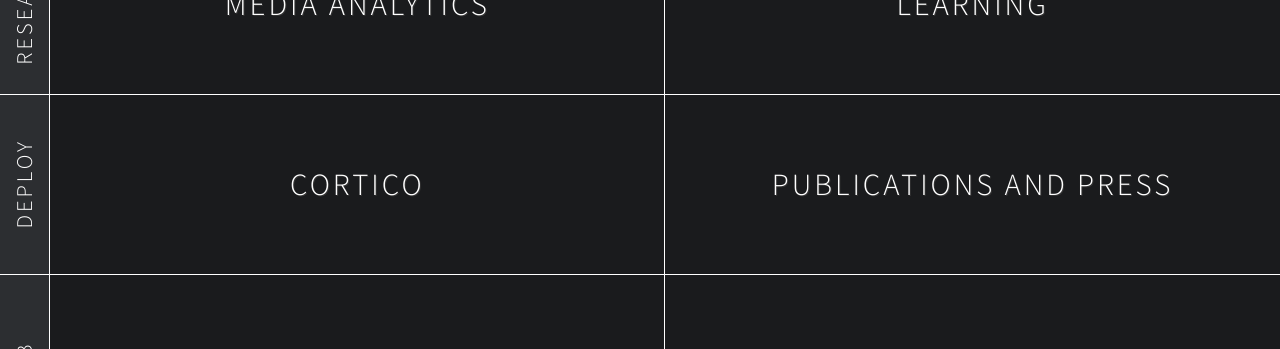
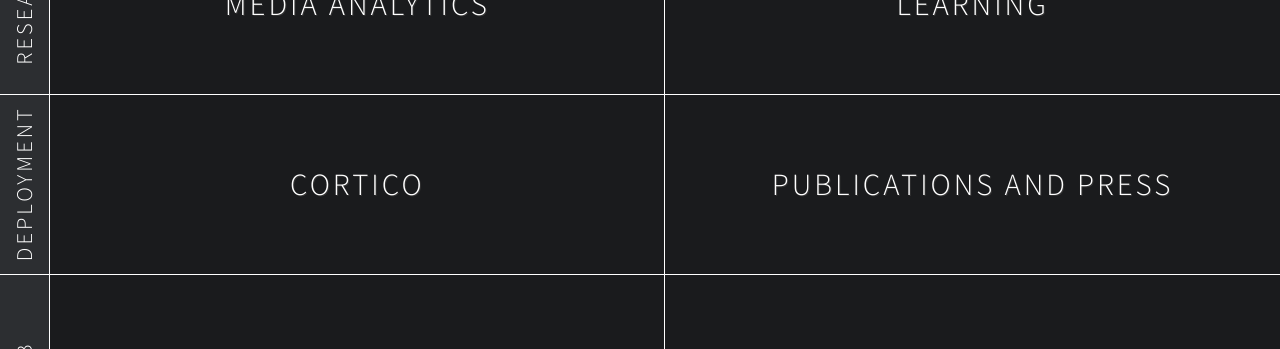
Before and after one commit to mit-ccc/social-machines.github.io, a Jekyll site: the page built from index.html, in a window 1280 px wide and 900 px high, scrolled down 792 px. Shown: the part 153-502 px from the top of the window. Built offline with Jekyll 4.4.1, drawn with Linux system fonts in a browser that asks for light colours; nearby versions of some CDN libraries; a script that is not in the unit is left out; the list of posts is cut into pages by our own code.

Commit message:
Changed to Deployment on homepage, added photos to life at the lab

```diff
--- a/index.html
+++ b/index.html
@@ -35,7 +35,7 @@
 <div class="box-container has-labels">
   <div class="box-labels">
     <div class="box-label"><span class="box-label-text">Research</span></div>
-    <div class="box-label"><span class="box-label-text">Deploy</span></div>
+    <div class="box-label"><span class="box-label-text">Deployment</span></div>
     <div class="box-label"><span class="box-label-text">Lab</span></div>
   </div>
 {% include boxes.html boxes=page.boxes columns="two" %}
```
Also changed, not shown: life-at-the-lab.md (+2 -0 lines), 2 other files.
